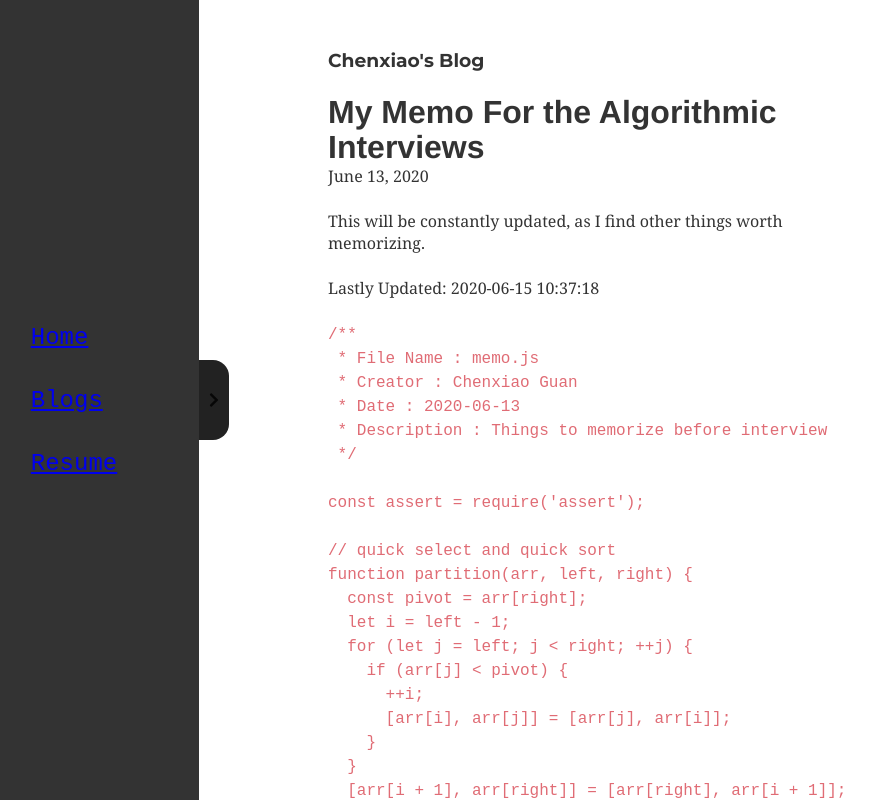
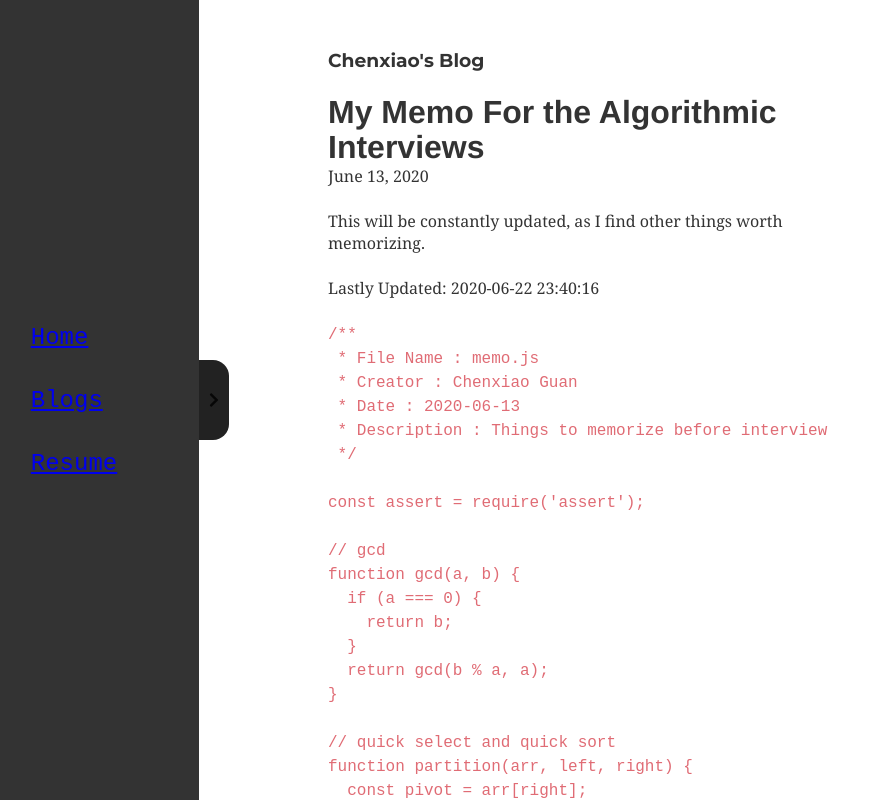
Before and after one commit to oddguan/oddguan.github.io, a Gatsby site: page /blogs/memo-js/ in a window 1280 px wide. Shown: the top 800 px of the page, without its empty margins (51-925 px from the left). Built offline with nearby package versions, Linux system fonts and the light colour scheme; Gatsby itself is replaced by a stand-in of ours; some packages are replaced by stand-ins of ours; code samples lack their colours; what typography-theme-st-annes would draw is missing.

Commit message:
updated memo

````diff
--- a/content/blog/memo-js/index.md
+++ b/content/blog/memo-js/index.md
@@ -6,7 +6,7 @@ description: This is a javascript code snippet for me to memorize everyday so th
 
 This will be constantly updated, as I find other things worth memorizing.
 
-Lastly Updated: 2020-06-15 10:37:18
+Lastly Updated: 2020-06-22 23:40:16
 
 ```javascript
 /**
@@ -17,6 +17,14 @@ Lastly Updated: 2020-06-15 10:37:18
  */
 
 const assert = require('assert');
+
+// gcd
+function gcd(a, b) {
+  if (a === 0) {
+    return b;
+  }
+  return gcd(b % a, a);
+}
 
 // quick select and quick sort
 function partition(arr, left, right) {
````
